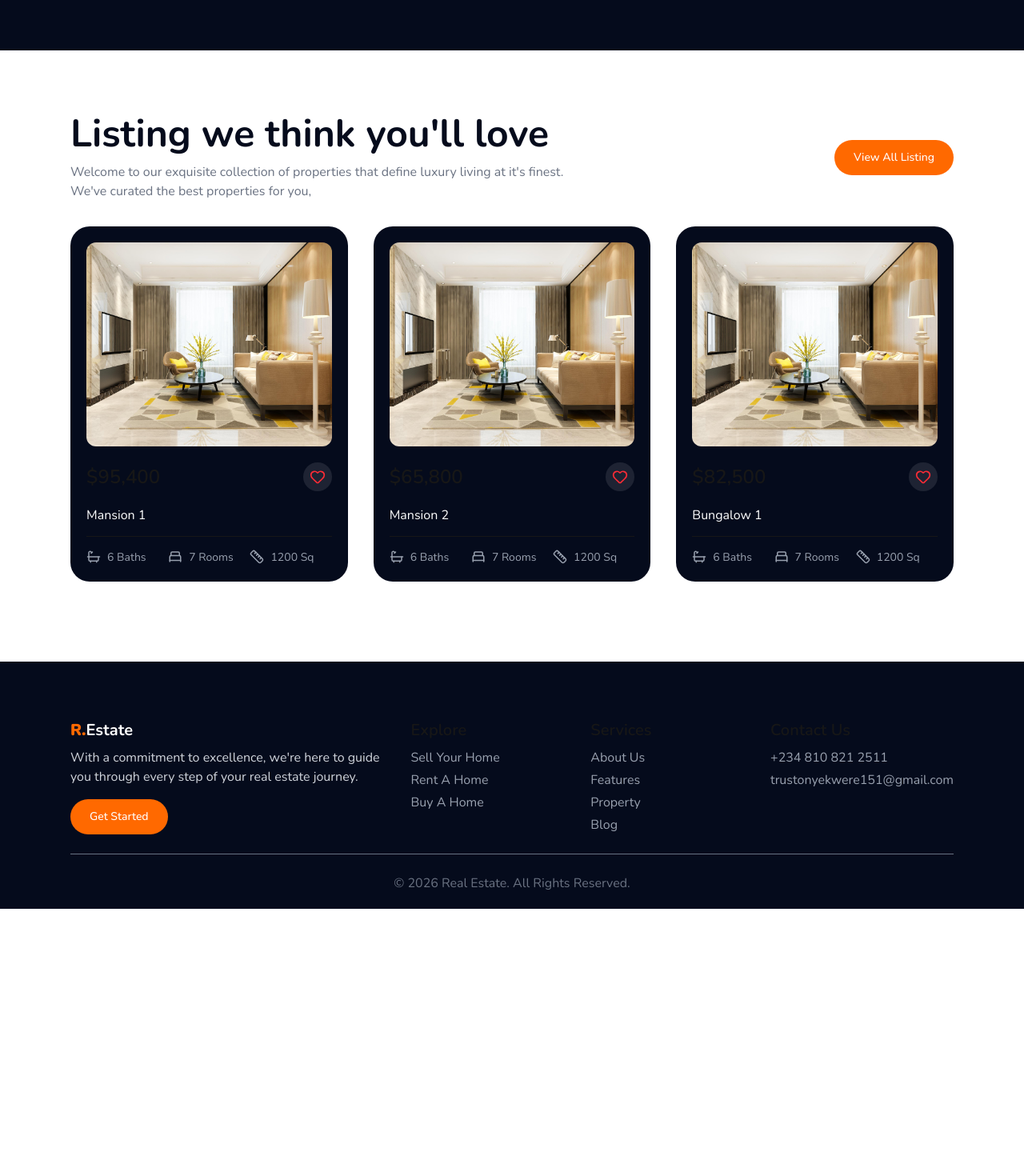
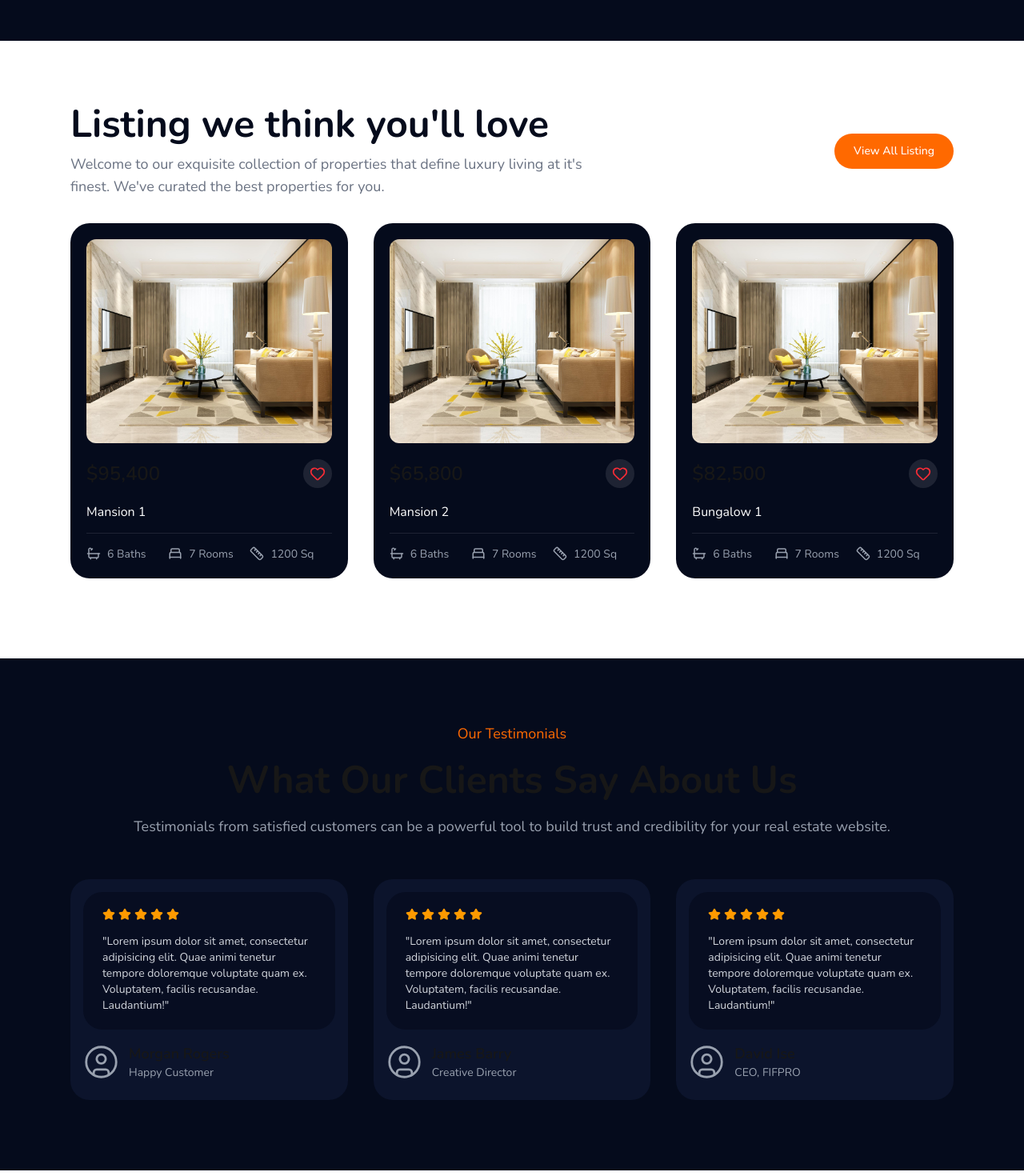
Before and after one commit to trustonyekwere/rs, a Next.js app: page / in a window 1280 px wide. Shown: the part 2120-3590 px from the top of the page at 80% size. Before the commit the page ends 3256 px from the top, so only its background shows below. Built offline with nearby package versions, Linux system fonts and the light colour scheme.

Commit message:
minor changes

```diff
--- a/app/components/sections/About.tsx
+++ b/app/components/sections/About.tsx
@@ -5,14 +5,14 @@ import ButtonLink from "../ui/Button"
 export default function About() {
     return (
         <>
-            <section className="relative bg-[#050B1C] pt-30 pb-15">
+            <section className="relative bg-[#050B1C] pt-30 pb-15" id="about">
                 <div className="mx-auto max-w-6xl px-6 pb-7">
                     <div className="grid md:grid-cols-1 lg:grid-cols-2 gap-5">
 
                         <div className="relative h-100 lg:w-120 w-full overflow-hidden rounded-tl-lg rounded-tr-4xl rounded-br-lg rounded-bl-md">
                             <Image
-                                src="/building.jpg"
-                                alt="Building"
+                                src="/about.jpg"
+                                alt="About Us"
                                 fill
                                 className="object-cover"
                                 priority
--- a/app/components/sections/Blog.tsx
+++ b/app/components/sections/Blog.tsx
@@ -1,11 +1,109 @@
-import React from 'react'
+import { ArrowUpRightIcon, UserCircleIcon } from "lucide-react"
+import ButtonLink from "../ui/Button"
+import Image from "next/image"
+
+const blogs = [
+    {
+        // icon: House,
+        // title: "Plead a style",
+        description: "Your guide to buying your first home",
+        name: "Harry Wilson",
+        date: "23 July 2024"
+    },
+    {
+        // icon: Coins,
+        // title: "Plead a style",
+        description: "Beauty trends: What's hot and what's not",
+        name: "Nuno Mendes",
+        date: "20 January 2026"
+    },
+    {
+        // icon: HandshakeIcon,
+        // title: "Plead a style",
+        description: "The top 11 most magnificient houses around the world",
+        name: "Alphonso Davies",
+        date: "3 May 2025"
+    },
+]
 
 const Blog = () => {
-  return (
-    <div>
 
-    </div>
-  )
+    return (
+        <div className="bg-white/90 py-10" id="blog">
+            <div className="mx-auto max-w-6xl px-6 pb-7 py-10">
+
+                <div className="flex items-center">
+                    <div>
+                        <p className="text-orange-500 text-lg">Our Blog</p>
+                        <h1 className="text-5xl text-[#050B1C] font-bold mb-3">Browse Our Blogs</h1>
+                        <p className="text-gray-500 max-w-[70%] text-lg">Welcome to our real estate blog, where we delve into a world of insights, tips, and inspiration for both buyers and sellers.</p>
+                    </div>
+                    <div className="shrink-0">
+                        <ButtonLink text="View All Posts" href="/listing" />
+                    </div>
+                </div>
+
+                <div className="justify-center items-center flex">
+                    <div className="grid sm:grid-cols-1 md:grid-cols-2 lg:grid-cols-3 gap-8 my-8">
+                        {/* Feature cards */}
+                        {blogs.map((blog) => (
+                            <div
+                                key={blog.name}
+                                className="bg-white/60 h-auto w-full rounded-3xl justify-center items-center py-5 px-5 hover:scale-105 transition-all duration-400 cursor-pointer"
+                            >
+                                <div className="justify-center items-center flex">
+                                    <Image
+                                        src="/blog.jpg"
+                                        alt="home interior"
+                                        width={400}
+                                        height={100}
+                                        className="rounded-xl mb-2"
+                                        priority
+                                    />
+                                </div>
+
+                                <div className="flex justify-between items-center mt-2">
+                                    <h1 className="text-md font-semibold text-gray-400">Plead A Style</h1>
+                                </div>
+
+                                <p className="text-xl font-bold text-[#050B1C] py-3">
+                                    {blog.description}
+                                </p>
+
+                                <div className="flex justify-start items-center space-x-3 mb-2">
+                                    <p className="text-xs text-gray-600">
+                                        <UserCircleIcon strokeWidth={1.5} size={45} />
+                                    </p>
+                                    <div className="flex flex-col">
+                                        <h1 className="text-lg text-[#050B1C] font-semibold">
+                                            {blog.name}
+                                        </h1>
+                                        <p className="text-sm text-gray-400">
+                                            {blog.date}
+                                        </p>
+                                    </div>
+                                </div>
+                            </div>
+                        ))}
+                    </div>
+                </div>
+
+                <div className="pt-10 justify-center items-center flex">
+                    <div className="bg-[#050B1C] rounded-4xl w-3xl h-50 px-16 justify-between flex items-center hover:scale-105 transition-all duration-400 cursor-pointer">
+                        <div className="flex items-center justify-between w-full">
+                            <div>
+                                <h1 className="text-4xl font-bold min-w-100">Get A Fit Lifestyle <br /> Easily And Fast Here.</h1>
+                            </div>
+                            <div className="bg-gray-700 rounded-full p-3 border-dotted border-4 border-orange-500">
+                                <ArrowUpRightIcon size={40} />
+                            </div>
+                        </div>
+                    </div>
+                </div>
+
+            </div>
+        </div>
+    )
 }
 
 export default Blog
--- a/app/components/sections/Hero.tsx
+++ b/app/components/sections/Hero.tsx
@@ -4,7 +4,7 @@ import ButtonLink from "../ui/Button"
 
 export default function Hero() {
     return (
-        <section className="relative min-h-screen bg-[#050B1C] pt-32">
+        <section className="relative min-h-screen bg-[#050B1C] pt-32" id="hero">
             <div className="mx-auto max-w-6xl px-6 pb-7">
 
                 {/* Main Grid */}
--- a/app/components/sections/Listing.tsx
+++ b/app/components/sections/Listing.tsx
@@ -23,7 +23,7 @@ const listing = [
     },
 ]
 
-const Features = () => {
+const Listing = () => {
     // Initialize state to false
     const [isActive, setIsActive] = useState(false);
 
@@ -33,15 +33,15 @@ const Features = () => {
     };
 
     return (
-        <div className="bg-white py-10">
+        <div className="bg-white py-10" id="property">
             <div className="mx-auto max-w-6xl px-6 pb-7 bg-white py-10">
 
-                <div className="flex items-center justify-between">
+                <div className="flex items-center">
                     <div>
                         <h1 className="text-5xl text-[#050B1C] font-bold mb-3">Listing we think you'll love</h1>
-                        <p className="text-gray-500 max-w-[70%]">Welcome to our exquisite collection of properties that define luxury living at it's finest. We've curated the best properties for you,</p>
+                        <p className="text-gray-500 max-w-[70%] text-lg">Welcome to our exquisite collection of properties that define luxury living at it's finest. We've curated the best properties for you.</p>
                     </div>
-                    <div>
+                    <div className="shrink-0">
                         <ButtonLink text="View All Listing" href="/listing" />
                     </div>
                 </div>
@@ -79,8 +79,8 @@ const Features = () => {
                                 <p className="text-md leading-5 text-white py-4">
                                     {listing.description}
                                 </p>
-                                <hr className="bg-gray-600" />
-                                <div className="grid grid-cols-3 mt-4">
+
+                                <div className="grid grid-cols-3 border-t border-white/10 pt-4">
                                     <div className="flex space-x-2 text-sm text-gray-400">
                                         <BathIcon size={18} />
                                         <p>6 Baths</p>
@@ -104,4 +104,4 @@ const Features = () => {
     )
 }
 
-export default Features
+export default Listing
--- a/app/components/sections/Testimonials.tsx
+++ b/app/components/sections/Testimonials.tsx
@@ -1,11 +1,83 @@
-import React from 'react'
+"use client"
 
-const Testimonials = () => {
-  return (
-    <div>
 
-    </div>
-  )
+import Image from "next/image"
+import {HeartIcon, BathIcon, RulerIcon, BedSingleIcon, UserCircleIcon, Star} from "lucide-react"
+import ButtonLink from "../ui/Button"
+
+const testimonials = [
+    {
+        // icon: House,
+        title: "Morgan Rogers",
+        description: "Happy Customer"
+    },
+    {
+        // icon: Coins,
+        title: "James Barry",
+        description: "Creative Director"
+    },
+    {
+        // icon: HandshakeIcon,
+        title: "David Ise",
+        description: "CEO, FIFPRO"
+    },
+]
+
+export default function About() {
+    return (
+        <>
+            <section className="relative bg-[#050B1C] py-10 pb-15">
+                <div className="mx-auto max-w-6xl px-6 pb-7 py-10">
+
+                    <div className="justify-center items-center text-center">
+                        <p className="text-orange-500 text-lg">Our Testimonials</p>
+                        <h1 className="text-5xl font-bold py-5">What Our Clients Say About Us</h1>
+                        <p className="text-lg pb-5 text-gray-400">Testimonials from satisfied customers can be a powerful tool to build trust and credibility for your real estate website.</p>
+                    </div>
+
+                    <div className="justify-center items-center flex">
+                        <div className="grid sm:grid-cols-1 md:grid-cols-2 lg:grid-cols-3 gap-8 mt-8">
+                            {/* Feature cards */}
+                            {testimonials.map((testimonial) => (
+                                <div
+                                    key={testimonial.title}
+                                    className="bg-[#0c142c] h-auto w-full rounded-3xl justify-center items-center py-4 px-4"
+                                >
+                                    <div className="justify-center items-center flex mb-4">
+                                        <div className="bg-[#070d21] rounded-3xl justify-center items-center py-5 px-6">
+                                            <div className="flex mb-4 space-x-1">
+                                                <Star className=" fill-amber-500 text-amber-500" size={16} />
+                                                <Star className=" fill-amber-500 text-amber-500" size={16} />
+                                                <Star className=" fill-amber-500 text-amber-500" size={16} />
+                                                <Star className=" fill-amber-500 text-amber-500" size={16} />
+                                                <Star className=" fill-amber-500 text-amber-500" size={16} />
+                                            </div>
+                                            <p className="text-sm text-gray-300">
+                                                "Lorem ipsum dolor sit amet, consectetur adipisicing elit. Quae animi tenetur tempore doloremque voluptate quam ex. Voluptatem, facilis recusandae. Laudantium!"
+                                            </p>
+                                        </div>
+                                    </div>
+
+                                    <div className="flex justify-start items-center space-x-3 mb-2">
+                                        <p className="text-xs text-gray-400">
+                                            <UserCircleIcon strokeWidth={1.5} size={45} />
+                                        </p>
+                                        <div className="flex flex-col">
+                                            <h1 className="text-lg font-semibold">
+                                                {testimonial.title}
+                                            </h1>
+                                            <p className="text-sm text-gray-400">
+                                                {testimonial.description}
+                                            </p>
+                                        </div>
+                                    </div>
+                                </div>
+                            ))}
+                        </div>
+                    </div>
+
+                </div>
+            </section>
+        </>
+    )
 }
-
-export default Testimonials
--- a/app/components/ui/Button.tsx
+++ b/app/components/ui/Button.tsx
@@ -6,6 +6,7 @@ export default function ButtonLink({ text, href }) {
             href={href}
             className="
                 inline-block
+                w-fit
                 rounded-full
                 bg-orange-500
                 px-6
--- a/app/layout.tsx
+++ b/app/layout.tsx
@@ -8,7 +8,7 @@ const nunito = Nunito({
 })
 
 export const metadata: Metadata = {
-  title: "Real Estate",
+  title: "R.Estate",
   description: "A modern real estate listing platform template built with Next.js",
 };
 
```
Also changed, not shown: app/components/sections/Features.tsx (+4 -5 lines).
